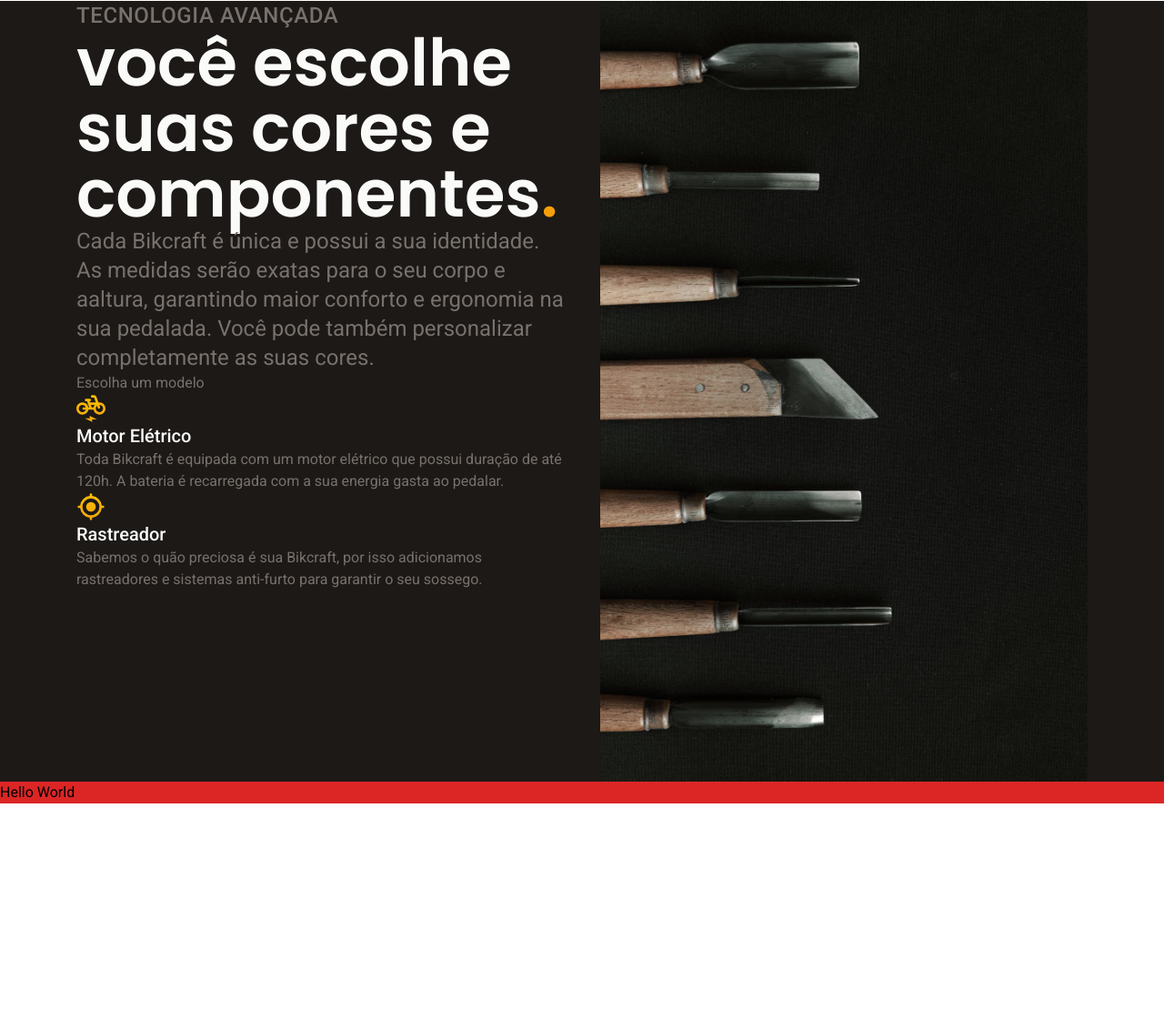
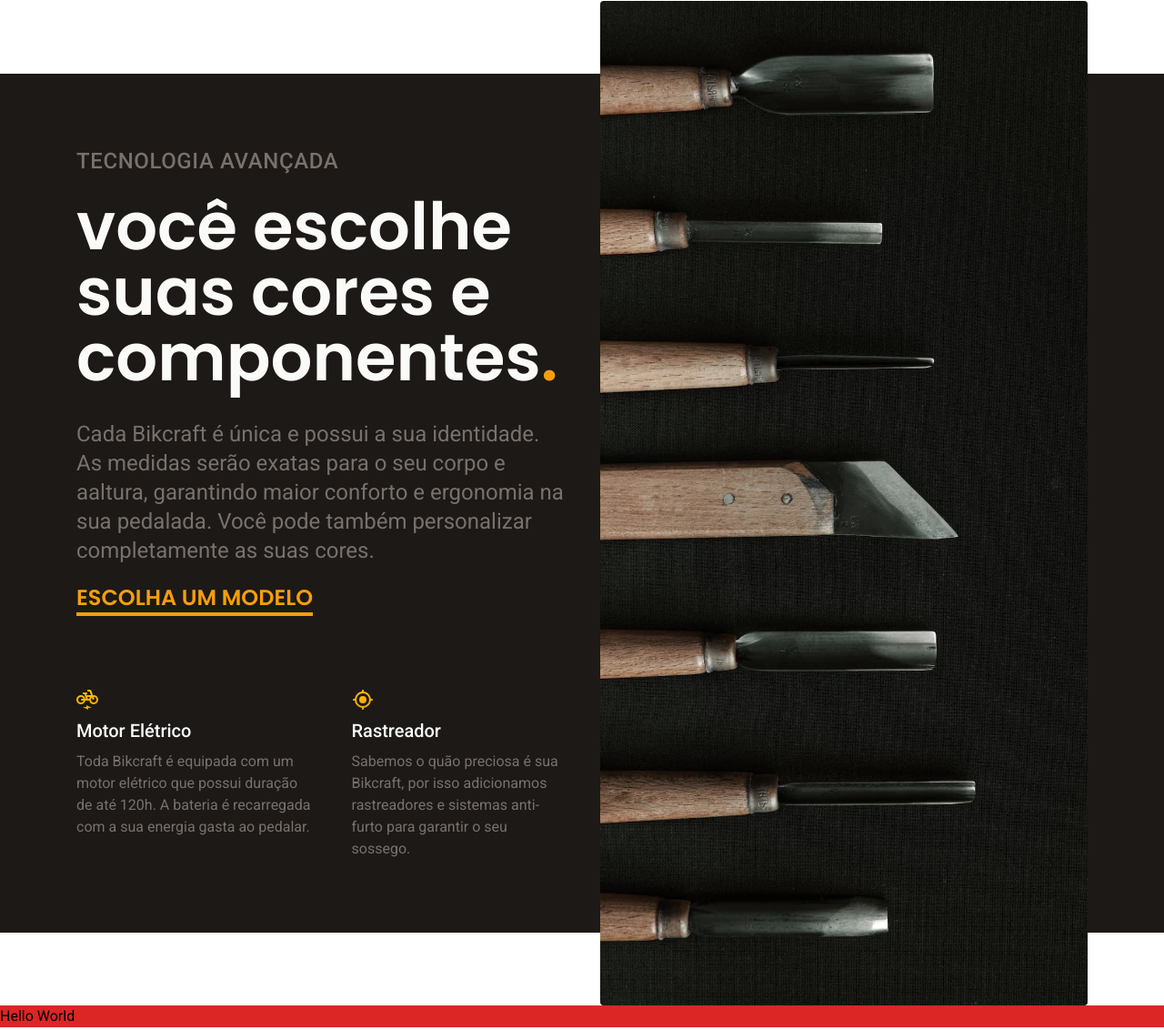
Before and after one commit to meleu/bikcraft, a website: page src/index.html in a window 1280 px wide. Shown: the part 1600-2732 px from the top of the page at 91% size. Drawn offline with Linux system fonts and the light colour scheme.

Commit message:
finaliza seção de tecnologias

```diff
--- a/src/index.html
+++ b/src/index.html
@@ -38,8 +38,7 @@
   </header>
 
   <!-- introducao-bg -->
-  <main
-    class="bg-color-900 md:bg-color-950 text-color-50 shadow-[inset_0_-60px_white] md:shadow-[inset_0_-120px_white]">
+  <main class="bg-color-900 md:bg-color-950 text-color-50 shadow-[inset_0_-60px] md:shadow-[inset_0_-120px]">
     <!-- introducao -->
     <div class="my-container grid md:grid-cols-2 gap-8 md:gap-y-0 md:gap-x-10">
       <!-- introducao-conteudo -->
@@ -106,26 +105,32 @@
   </article>
 
   <!-- tecnologia-bg -->
-  <article class="bg-color-900 text-color-500">
+  <article class="bg-color-900 text-color-500 md:shadow-[inset_0_80px_white,inset_0_-80px_white]">
     <!-- tecnologia -->
-    <div class="my-container grid grid-cols-2 gap-10">
+    <div class="my-container grid md:grid-cols-2 gap-10">
       <!-- tecnologia-conteudo -->
-      <div>
-        <span class="text-subtitle-responsive">
+      <div class="py-16 md:py-40">
+        <span class="text-subtitle-responsive inline-block mb-5">
           Tecnologia Avançada
         </span>
-        <h2 class="text-title-responsive text-color-50">
+        <h2 class="text-title-responsive text-color-50 mb-8">
           você escolhe suas cores e componentes<span>.</span>
         </h2>
-        <p class="text-2xl">
+        <p class="text-2xl mb-5">
           Cada Bikcraft é única e possui a sua identidade. As medidas serão exatas
           para o seu corpo e aaltura, garantindo maior conforto e ergonomia na
           sua pedalada. Você pode também personalizar completamente as suas cores.
         </p>
-        <a href="./bicicletas.html">Escolha um modelo</a>
+        <a class="mb-14 md:mb-20 inline-block text-primary-500 hover:text-primary-50 text-2xl font-poppins font-semibold uppercase after:block after:w-full after:h-1 after:bg-current"
+          href="./bicicletas.html">
+          Escolha um modelo
+        </a>
+
+        <!-- tecnologia-vantagens -->
+        <div class="flex flex-col sm:flex-row gap-10">
           <div>
-          <img src="./img/icones/eletrica.svg" alt="">
-          <h3 class="text-color-50 text-xl font-medium">
+            <img class="w-6 mb-2" src="./img/icones/eletrica.svg" alt="">
+            <h3 class="text-color-50 text-xl font-medium mb-2 w-max">
               Motor Elétrico
             </h3>
             <p>
@@ -134,8 +139,8 @@
             </p>
           </div>
           <div>
-          <img src="./img/icones/rastreador.svg" alt="">
-          <h3 class="text-color-50 text-xl font-medium">
+            <img class="w-6 mb-2" src="./img/icones/rastreador.svg" alt="">
+            <h3 class="text-color-50 text-xl font-medium mb-2 w-max">
               Rastreador
             </h3>
             <p>
@@ -144,9 +149,10 @@
             </p>
           </div>
         </div>
+      </div>
 
       <!-- tecnologia-imagem -->
-      <img class="h-full object-cover object-left w-full" src="./img/fotos/tecnologia.jpg" alt="">
+      <img class="hidden md:block h-full object-cover object-left w-full" src="./img/fotos/tecnologia.jpg" alt="">
     </div>
   </article>
 
```
Also changed, not shown: README.md, src/style.css. Lines whose indentation alone changed are shown as unchanged.
